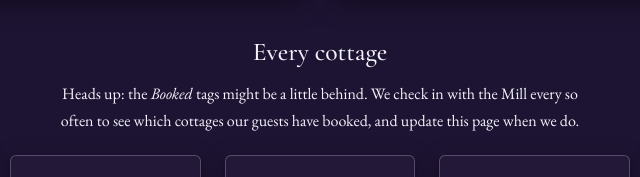
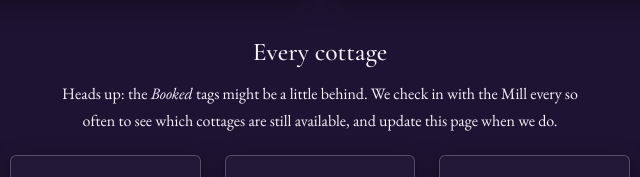
Before and after one commit to ibhannahlyons/ibhannahlyons.github.io, a plain HTML site: page cottages.html in a window 1280 px wide. Shown: the part 1920-2097 px from the top of the page, 320-960 px from the left. Drawn offline with nearby package versions, Linux system fonts and the light colour scheme.

Commit message:
Cottages: reword booked-status note
Co-Authored-By: Claude Opus 5.5 <noreply@anthropic.com>

```diff
--- a/cottages.html
+++ b/cottages.html
@@ -90,7 +90,7 @@
         </div>
 
         <h3 class="center reveal cottage-list-heading">Every cottage</h3>
-        <p class="center fine-print reveal" style="max-width:34rem; margin-inline:auto">Heads up: the <em>Booked</em> tags might be a little behind. We check in with the Mill every so often to see which cottages our guests have booked, and update this page when we do.</p>
+        <p class="center fine-print reveal" style="max-width:34rem; margin-inline:auto">Heads up: the <em>Booked</em> tags might be a little behind. We check in with the Mill every so often to see which cottages are still available, and update this page when we do.</p>
         <div class="facts rates cottage-list">
           <div class="fact reveal">
             <span class="eyebrow label">Cottage A</span>
```
